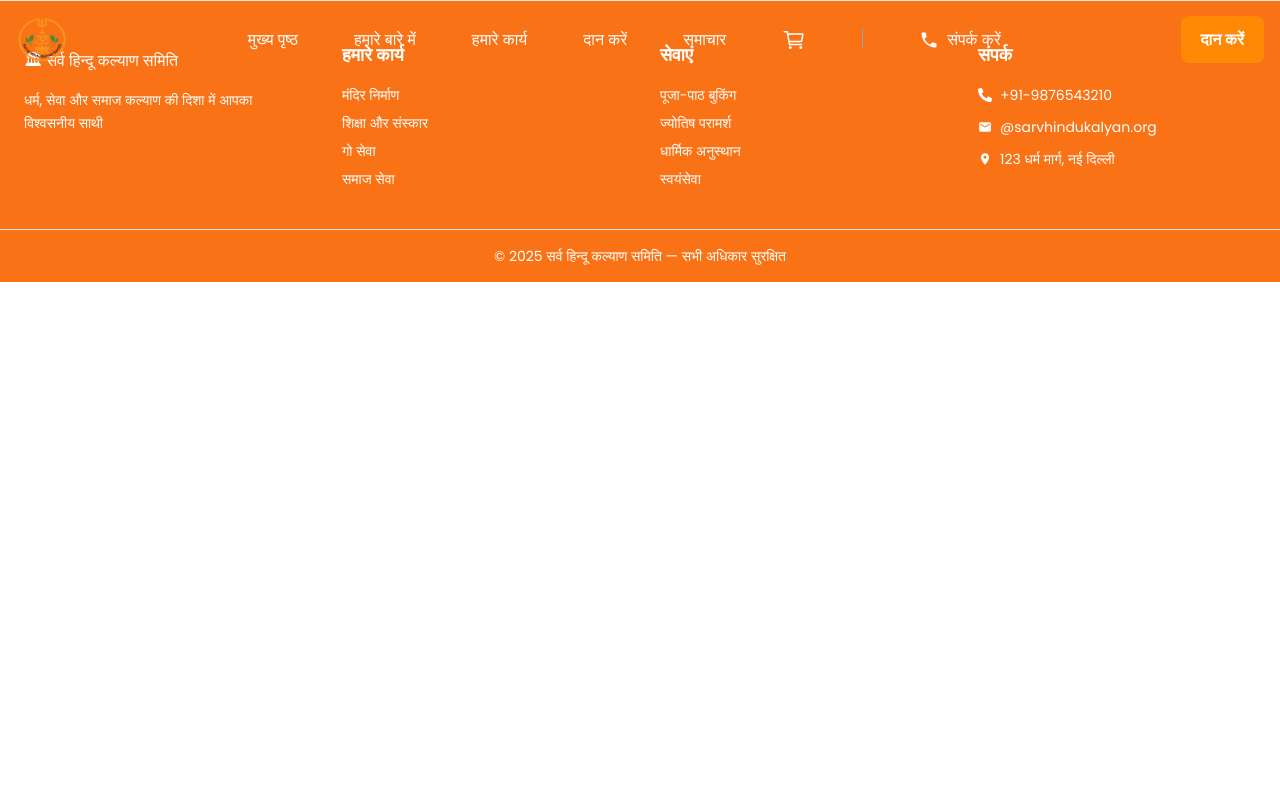
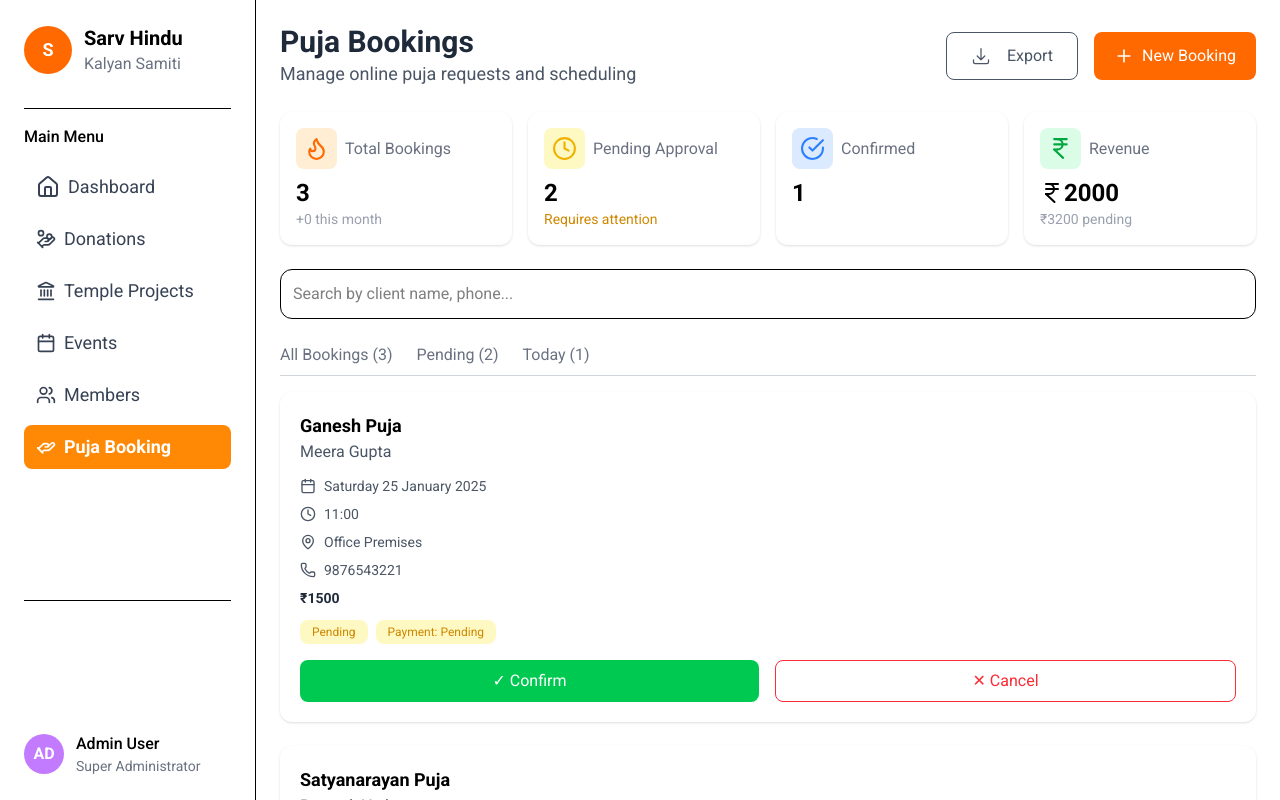
Before and after one commit to socialpranaam/sarvahindukalyansamiti, a React (Vite) app in the folder frontend/: page /admin/pujabooking in a window 1280 px wide. Built offline with nearby package versions, Linux system fonts and the light colour scheme.

Commit message:
Updated Admin

```diff
--- a/frontend/src/App.jsx
+++ b/frontend/src/App.jsx
@@ -48,7 +48,7 @@ function App() {
           <Route path="projects" element={<TempleProjects />} />
           <Route path="events" element={<Events />} />
           <Route path="members" element={<Members />} />
-          <Route path="puja" element={<PujaBooking />} />
+          <Route path="pujabooking" element={<PujaBooking />} />
         </Route>
       </Routes>
     </BrowserRouter>
--- a/frontend/src/index.css
+++ b/frontend/src/index.css
@@ -1,9 +1,13 @@
-@import url('https://fonts.googleapis.com/css2?family=Poppins:wght@400;500;600;700&display=swap');
+@import url('https://fonts.googleapis.com/css2?family=Poppins:wght@400;500;600&family=Roboto:wght@400;500;700&display=swap');
 @import "tailwindcss";
 
 
-* {
+body {
   font-family: 'Poppins', sans-serif;
+}
+
+.admin-font {
+  font-family: 'Roboto', sans-serif !important;
 }
 
 .custom-shape {
--- a/frontend/src/pages/Admin/AdminLayout.jsx
+++ b/frontend/src/pages/Admin/AdminLayout.jsx
@@ -1,9 +1,10 @@
 import { Outlet, NavLink } from "react-router-dom";
-import { Calendar, Hand, HandCoins, HandHelping, Home, Landmark, User, User2, Users } from "lucide-react";
+import { Calendar, HandCoins, HandHelping, Home, Landmark, Users } from "lucide-react";
 
 const AdminLayout = () => {
   return (
-    <div className="flex h-screen bg-gray-100">
+    <div className="admin-font">
+    <div className="flex h-screen bg-gray-100 ">
       {/* Sidebar */}
       <aside className="w-64 bg-white border-r p-6 flex flex-col justify-between fixed h-full">
         {/* Profile Section */}
@@ -88,7 +89,7 @@ const AdminLayout = () => {
             </NavLink>
 
             <NavLink
-              to="/admin/puja"
+              to="/admin/pujabooking"
               className={({ isActive }) =>
                 `flex items-center gap-2 px-3 py-2 rounded-lg transition ${
                   isActive
@@ -116,12 +117,13 @@ const AdminLayout = () => {
       </aside>
 
       {/* Main Content */}
-      <main className="flex-1 ml-64 h-screen overflow-y-auto ">
+      <main className="flex-1 ml-64 h-screen overflow-y-auto">
         {/* Dynamic Nested Routes */}
-        <div className="bg-white p-6  shadow min-h-full">
+        <div className="bg-white p-6 shadow min-h-full">
           <Outlet />
         </div>
       </main>
+    </div>
     </div>
   );
 };
--- a/frontend/src/pages/Admin/Dashboard.jsx
+++ b/frontend/src/pages/Admin/Dashboard.jsx
@@ -1,4 +1,4 @@
-import { Search, Bell, Users, CalendarDays, Building, HandCoins, Handshake, IndianRupee, Calendar, Landmark } from "lucide-react";
+import { Search, Bell, Users, CalendarDays, HandCoins, Handshake, IndianRupee, Calendar, Landmark } from "lucide-react";
 import { FiUserPlus } from "react-icons/fi";
 import {LineChart,Line,XAxis,YAxis,CartesianGrid,Tooltip,ResponsiveContainer,BarChart,Bar} from "recharts";
 
--- a/frontend/src/pages/Admin/Donations.jsx
+++ b/frontend/src/pages/Admin/Donations.jsx
@@ -1,8 +1,5 @@
 import React, { useState } from "react";
 import { Bell } from "lucide-react";
-import { HiArrowDownTray } from "react-icons/hi2";
-import { GoPlus } from "react-icons/go";
-import { FaPlus } from "react-icons/fa";
 import { FiFileText, FiPlus } from "react-icons/fi";
 
 
@@ -190,13 +187,12 @@ const Donations = () => {
           <div className="flex items-center gap-3">
             <button
               onClick={handleExportCSV}
-              className="px-5 py-3 border flex justify-between items-center gap-2 rounded-md text-gray-700 hover:bg-gray-100"
+              className="px-5 py-3 border border-gray-300 flex justify-between items-center gap-2 cursor-pointer rounded-lg text-gray-700 hover:bg-gray-100"
             >
               <FiFileText size={20}/> Export CSV
             </button>
             <button
-              className="px-8 py-3 w-fit mx-auto md:mx-0 cursor-pointer rounded-lg bg-orange-500 text-white text-lg font-md flex items-center gap-3
-          transition-all duration-300 ease-in-out transform hover:scale-105 hover:shadow-lg hover:bg-orange-600"
+              className="px-5 py-3 flex justify-between items-center gap-2 rounded-lg cursor-pointer bg-orange-500 text-white hover:bg-orange-600"
             >
               <FiPlus size={20}/> Add Donation
             </button>
--- a/frontend/src/pages/Admin/Events.jsx
+++ b/frontend/src/pages/Admin/Events.jsx
@@ -1,7 +1,7 @@
 import React from "react";
 import { Bell, Calendar, Clock } from "lucide-react";
-import { FiPlus, FiUser } from "react-icons/fi";
-import { IoLocateOutline, IoLocationOutline } from "react-icons/io5";
+import { FiPlus} from "react-icons/fi";
+import { IoLocationOutline } from "react-icons/io5";
 import { FaRegUserCircle } from "react-icons/fa";
 
 const events = [
@@ -137,8 +137,7 @@ const EventsPage = () => {
             Manage upcoming festivals, ceremonies and community gatherings
           </p>
         </div>
-        <button className="px-8 py-3 w-fit mx-auto md:mx-0 cursor-pointer rounded-lg bg-orange-500 text-white text-lg font-md flex items-center gap-3
-          transition-all duration-300 ease-in-out transform hover:scale-105 hover:shadow-lg hover:bg-orange-600">
+        <button className="px-5 py-3 flex justify-between items-center gap-2 rounded-lg cursor-pointer bg-orange-500 text-white hover:bg-orange-600">
           <FiPlus size={20}/> New Event
         </button>
       </div>
--- a/frontend/src/pages/Admin/Members.jsx
+++ b/frontend/src/pages/Admin/Members.jsx
@@ -4,6 +4,7 @@ import { GoPlus } from "react-icons/go";
 import { Phone, MapPin, CalendarDays, BriefcaseBusiness, LayoutGrid, List, Users } from "lucide-react";
 import { FaRegStar } from "react-icons/fa";
 import { FiUserCheck, FiUserPlus } from "react-icons/fi";
+
 
 const initialMembers = [
   {
@@ -142,7 +143,7 @@ const Members = () => {
 
       {/* Actions */}
       <div className="flex items-center gap-3 mb-6">
-        <button className="px-6 py-3 border rounded-lg flex items-center gap-2  text-gray-700 hover:bg-gray-100">
+        <button className="px-5 py-3 flex justify-between border border-gray-300 cursor-pointer rounded-lg flex items-center gap-2  text-gray-700 hover:bg-gray-100">
           <HiArrowDownTray size={20}/> Export
         </button>
         <button
@@ -162,8 +163,7 @@ const Members = () => {
               },
             ])
           }
-          className="px-8 py-3 w-fit mx-auto md:mx-0 cursor-pointer rounded-lg bg-orange-500 text-white text-lg font-md flex items-center gap-3
-          transition-all duration-300 ease-in-out transform hover:scale-105 hover:shadow-lg hover:bg-orange-600"
+          className="px-5 py-3 flex justify-between items-center gap-2 rounded-lg cursor-pointer bg-orange-500 text-white hover:bg-orange-600"
         >
           <GoPlus size={25}/> Add Member
         </button>
--- a/frontend/src/pages/Admin/PujaBooking.jsx
+++ b/frontend/src/pages/Admin/PujaBooking.jsx
@@ -1,6 +1,6 @@
 import React, { useState, useMemo } from "react";
 import { Calendar, Clock, MapPin, Phone } from "lucide-react";
-import { Flame, Hourglass, CheckCircle2, IndianRupee } from "lucide-react";
+import { Flame, IndianRupee } from "lucide-react";
 import { HiArrowDownTray } from "react-icons/hi2";
 import { LuPlus } from "react-icons/lu";
 import { FiCheckCircle } from "react-icons/fi";
@@ -98,15 +98,14 @@ const PujaBooking = () => {
         <div>
           <h1 className="text-3xl font-semibold text-gray-800">Puja Bookings</h1>
           <p className="text-lg text-gray-600">
-            Manage online puja requests and sheduling
+            Manage online puja requests and scheduling
           </p>
         </div>
         <div className="flex gap-4">
-          <button className="px-6 py-2 flex items-center gap-4 border rounded-lg text-gray-600 hover:bg-gray-100">
+          <button className="px-6 py-2 flex items-center gap-4 border cursor-pointer rounded-lg text-gray-600 hover:bg-gray-100">
             <HiArrowDownTray size={20} /> Export
           </button>
-          <button className="px-8 py-3 w-fit mx-auto md:mx-0 cursor-pointer rounded-lg bg-orange-500 text-white text-lg font-md flex items-center gap-3
-          transition-all duration-300 ease-in-out transform hover:scale-105 hover:shadow-lg hover:bg-orange-600">
+          <button className="px-5 py-3 flex justify-between items-center gap-2 rounded-lg cursor-pointer bg-orange-500 text-white hover:bg-orange-600">
             <LuPlus size={20}/> New Booking
           </button>
         </div>
@@ -201,10 +200,11 @@ const PujaBooking = () => {
       {filteredBookings.length === 0 ? (
         <p className="text-gray-500">No bookings found.</p>
       ) : (
-        filteredBookings.map((b) => (
+        <div className="grid grid-cols-1 md:grid-cols-1 gap-6">
+          {filteredBookings.map((b) => (
             <div
               key={b.id}
-            className="bg-white p-5 mb-4 "
+              className="bg-white p-5 rounded-xl shadow-sm"
             >
               <h3 className="text-lg font-semibold">{b.puja}</h3>
               <p className="text-gray-600 mb-3">{b.client}</p>
@@ -271,7 +271,8 @@ const PujaBooking = () => {
                 </button>
               </div>
             </div>
-        ))
+          ))}
+        </div>
       )}
     </div>
   );
--- a/frontend/src/pages/Admin/TempleProjects.jsx
+++ b/frontend/src/pages/Admin/TempleProjects.jsx
@@ -1,6 +1,5 @@
 import React from "react";
 import { FaMapMarkerAlt, FaUser } from "react-icons/fa";
-import { MdOutlineTempleHindu } from "react-icons/md";
 import { Bell, Landmark } from "lucide-react";
 import { FiPlus } from "react-icons/fi";
 
@@ -77,8 +76,7 @@ const TempleProjects = () => {
         <p className="text-gray-600">
           Manage temple construction and development projects
         </p>
-        <button className="px-8 py-3 w-fit mx-auto md:mx-0 cursor-pointer rounded-lg bg-orange-500 text-white text-lg font-md flex items-center gap-3
-          transition-all duration-300 ease-in-out transform hover:scale-105 hover:shadow-lg hover:bg-orange-600">
+        <button className="px-5 py-3 flex justify-between items-center gap-2 rounded-lg cursor-pointer bg-orange-500 text-white hover:bg-orange-600">
           <FiPlus size={20}/> New Project
         </button>
       </div>
```
Lines whose indentation alone changed are shown as unchanged.
